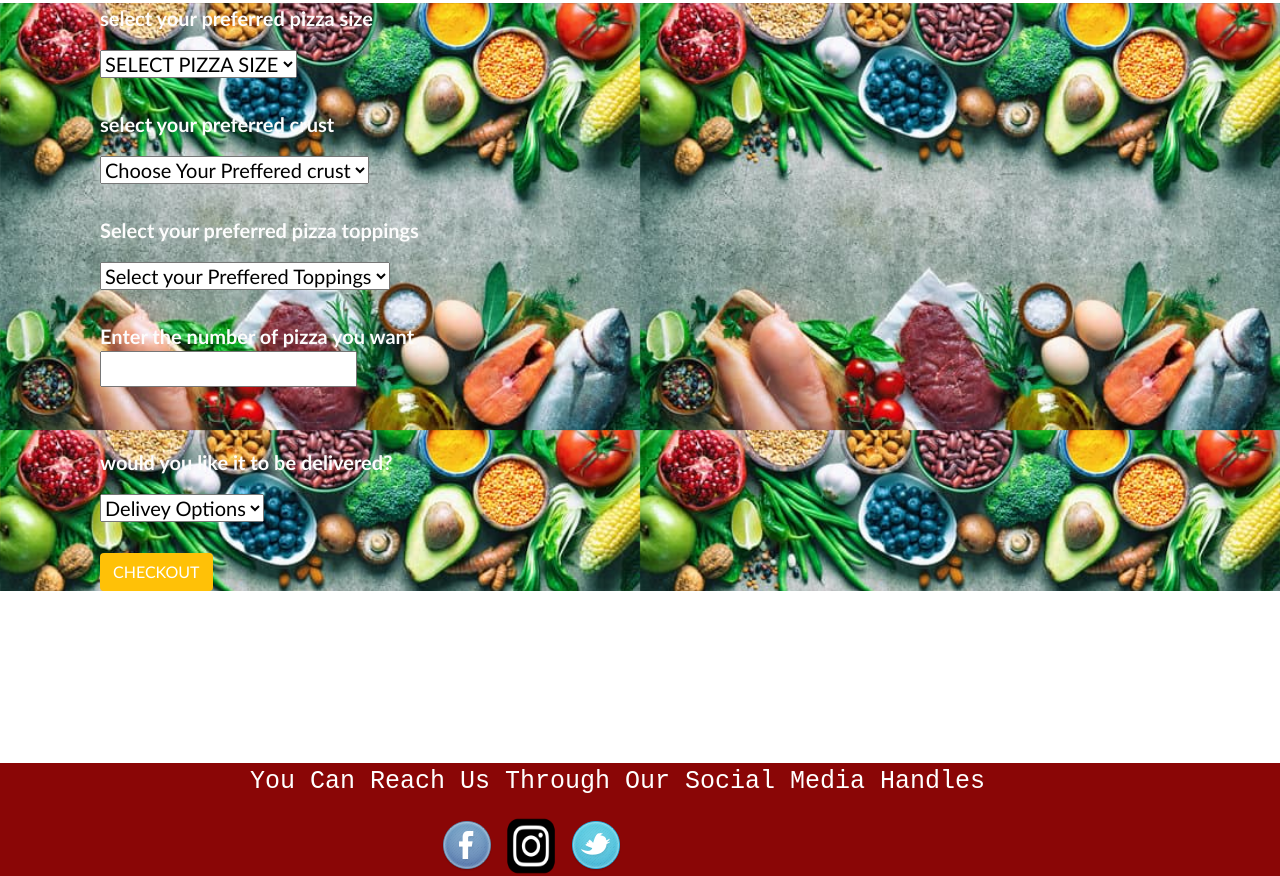
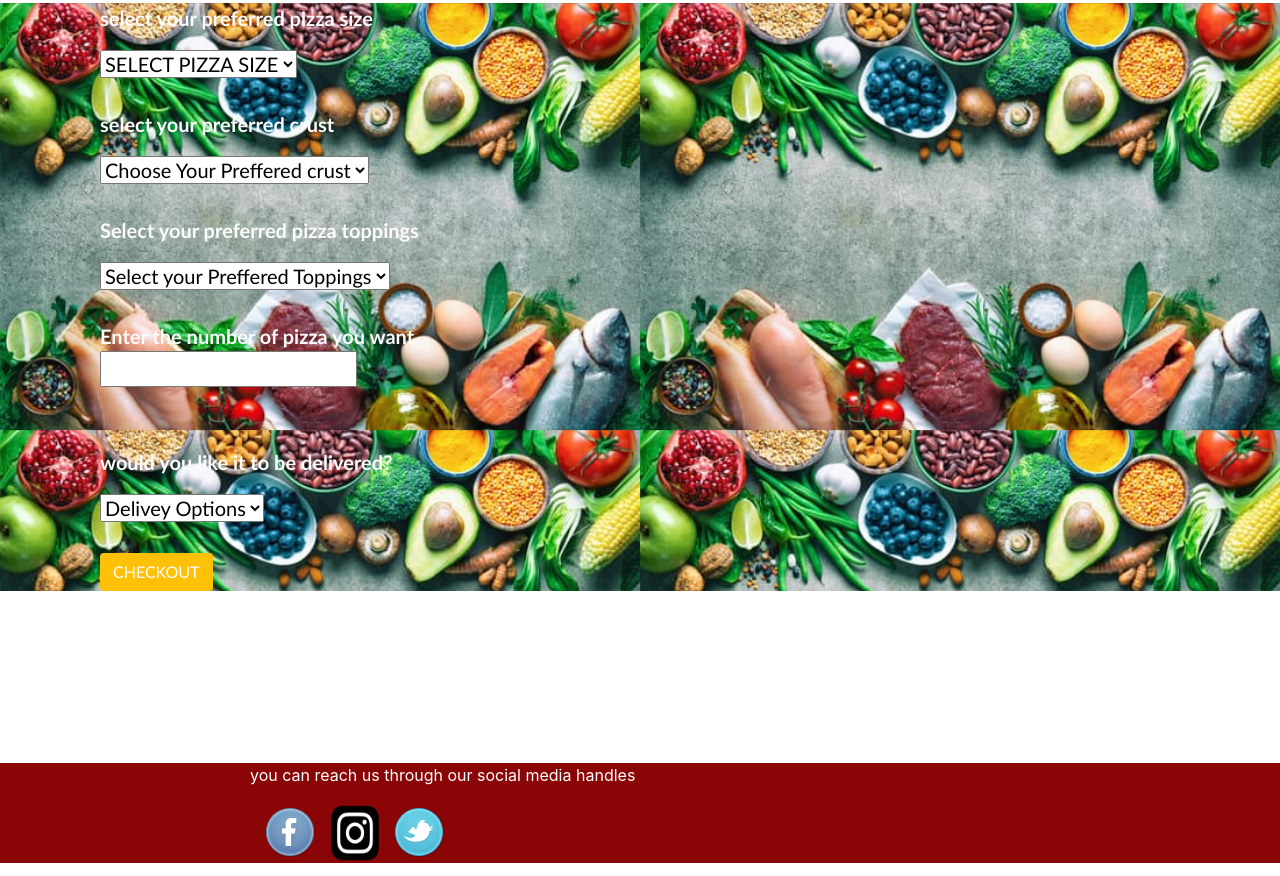
Before and after one commit to Joekahora/jostar-pizzaria, a plain HTML site: page index.html in a window 1280 px wide. Shown: the part 1171-2047 px from the top of the page. Drawn offline with nearby package versions, Linux system fonts and the light colour scheme.

Commit message:
Fixed The Footer

```diff
--- a/css/style.css
+++ b/css/style.css
@@ -86,15 +86,7 @@ form{
 .footer{
     background-color: #8a0606;
     color: #fff;
+    display: block;
+    align-items: center;
+    padding-left: 250px;
 }
-.footer p{
-    text-transform: capitalize;
-    margin-left: 250px;
-    font-family: monospace;
-    font-size: 25px;
-}
-.socialicons{
-    display: flex;
-    align-items: center;
-    justify-content: center;
-}
```
Also changed, not shown: index.html (+2 -1 lines).
